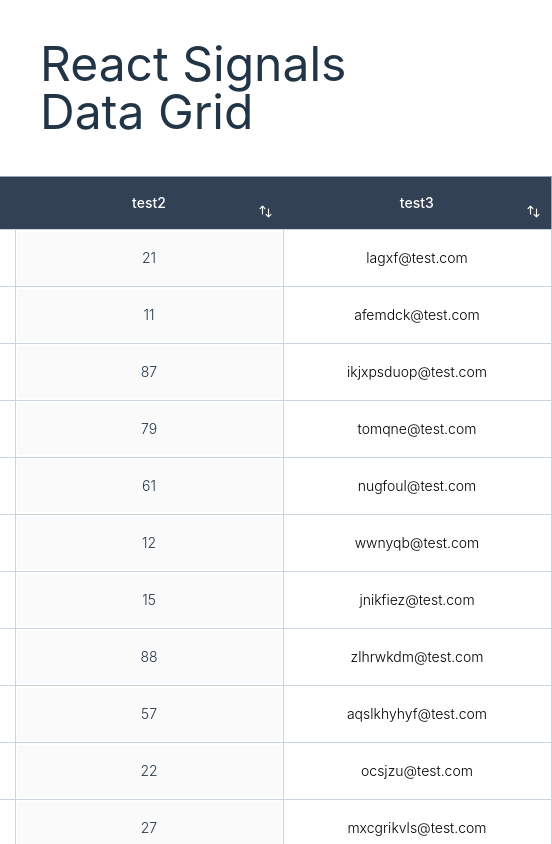
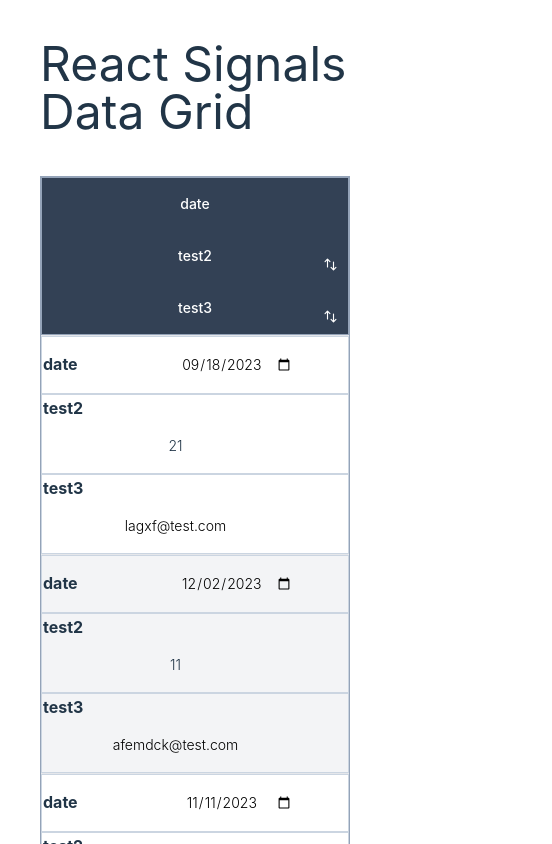
Before and after one commit to StudentOfJS/signal-data-grid, a React (Vite) app: page / in a window 390 px wide. Shown: the top 844 px of the page, 552 px wide, since content can reach past the window. Built offline with nearby package versions, Linux system fonts and the light colour scheme.

Commit message:
6 files modified

```diff
--- a/src/SignalTable/Cell.tsx
+++ b/src/SignalTable/Cell.tsx
@@ -22,19 +22,20 @@ export function Cell({
     ctx?.cellChangeMap.value.delete(`${rowId}|${name}`);
     if (cv.value === '') {
       ref.current.style.backgroundColor = 'crimson';
-      ref.current.style.color = 'white';
+      ref.current.style.color = 'transparent';
     } else if (cv.value !== cellValue) {
       let isValid = colDef?.validation && colDef.validation(cv.value);
       ref.current.style.backgroundColor = isValid ? 'green' : 'crimson';
-      ref.current.style.color = 'white';
+      ref.current.style.color = 'transparent';
       ctx?.cellChangeMap.value.set(`${rowId}|${name}`, cv.value);
     } else {
-      ref.current.style.backgroundColor = 'white';
+      ref.current.style.backgroundColor = 'transparent';
       ref.current.style.color = 'black';
     }
   });
   return (
-    <td className="border border-slate-300">
+    <td className="border border-slate-300 block md:table-cell">
+      <span className="inline-block w-1/3 md:hidden font-bold">{name}</span>
       {colDef?.isEditable ? (
         <input
           className={`text-sm font-light px-6 py-4 whitespace-nowrap text-center`}
@@ -48,7 +49,7 @@ export function Cell({
         />
       ) : (
         <input
-          className={`text-sm font-light px-6 py-4 whitespace-nowrap text-center`}
+          className={`text-sm font-light px-6 py-4 whitespace-nowrap text-center bg-transparent`}
           type="text"
           name={name}
           value={cellValue}
--- a/src/SignalTable/Cols.tsx
+++ b/src/SignalTable/Cols.tsx
@@ -5,11 +5,11 @@ import { SortDirectionType, TableContext } from '../SignalTable/Table';
 export function Cols() {
   const ctx = useContext(TableContext);
   return (
-    <thead className="bg-white border-b">
-      <tr className="border border-slate-400">
+    <thead className="bg-white border-b block md:table-header-group">
+      <tr className="border border-slate-400 block md:table-row">
         {ctx?.columns.value.map(({ field, isSortable }) => (
           <th
-            className="text-sm font-medium text-white bg-slate-700 px-6 py-4 text-center"
+            className="text-sm font-medium text-white bg-slate-700 px-6 py-4 text-center block md:table-cell"
             scope="col"
             key={field}
             style={{ position: 'relative' }}
--- a/src/SignalTable/Row.tsx
+++ b/src/SignalTable/Row.tsx
@@ -9,7 +9,7 @@ export const Row = memo(function ({
   rowId: string;
 }) {
   return (
-    <tr className="bg-white border-b transition duration-300 ease-in-out hover:bg-gray-100">
+    <tr className="bg-white even:bg-gray-100 border-b transition duration-300 ease-in-out hover:bg-gray-100 block md:table-row">
       {row?.map(([key, value]) => {
         let name = `${key}|${rowId}`;
         return (
--- a/src/SignalTable/Rows.tsx
+++ b/src/SignalTable/Rows.tsx
@@ -12,7 +12,7 @@ export function Rows() {
     return null;
   }
   return (
-    <tbody>
+    <tbody className="block md:table-row-group">
       {rows.map((row) => {
         return <Fragment key={row.id as string}>{row.element}</Fragment>;
       })}
--- a/src/SignalTable/Table.tsx
+++ b/src/SignalTable/Table.tsx
@@ -5,11 +5,11 @@ import {
   type ReadonlySignal,
   type Signal,
 } from '@preact/signals-react';
-import { sort } from '../SignalTable/sort';
-import { SubmitWrapper } from '../SignalTable/SubmitWrapper';
+import { sort } from './sort';
+import { SubmitWrapper } from './SubmitWrapper';
 import { Cols } from './Cols';
 import { Rows } from './Rows';
-import { Row } from '../SignalTable/Row';
+import { Row } from './Row';
 
 type ColumnDefsType = Array<{
   field: string;
```
Also changed, not shown: 1 other file (tests, documents, lock files or other folders).
